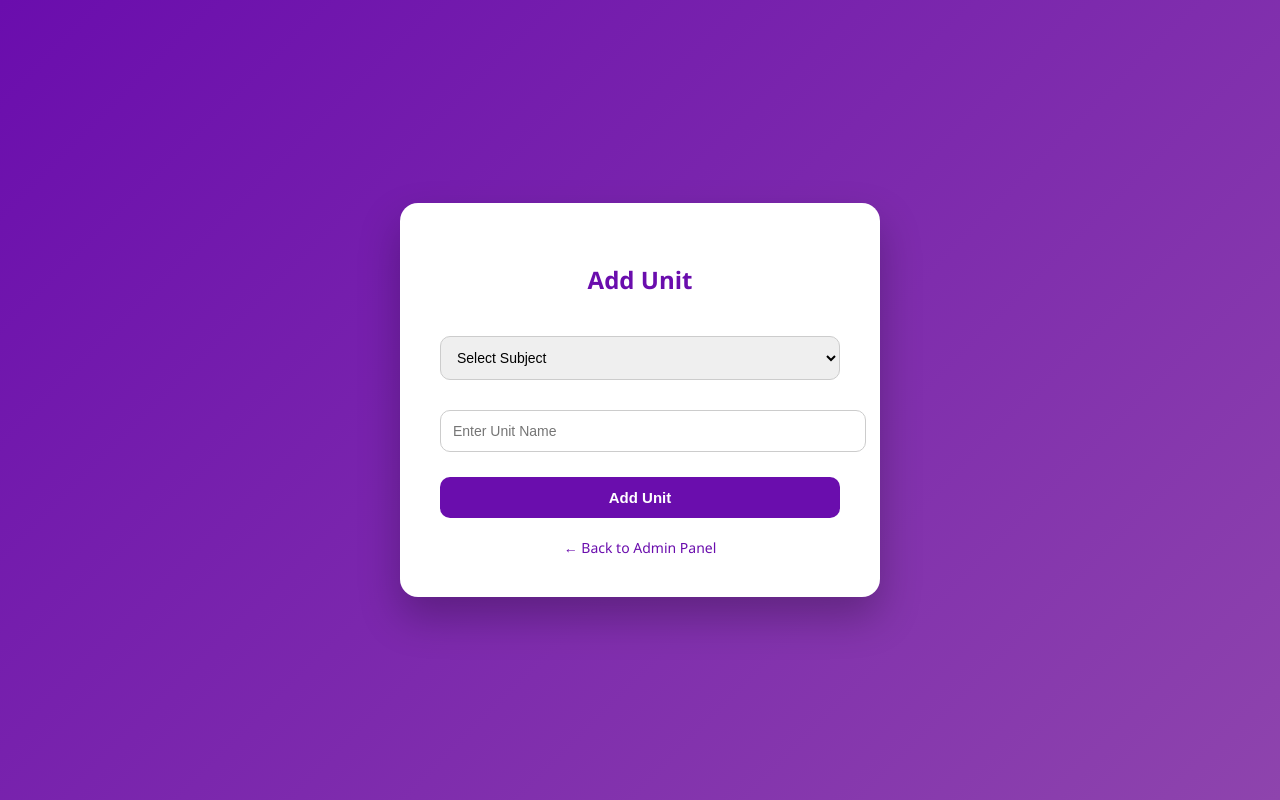
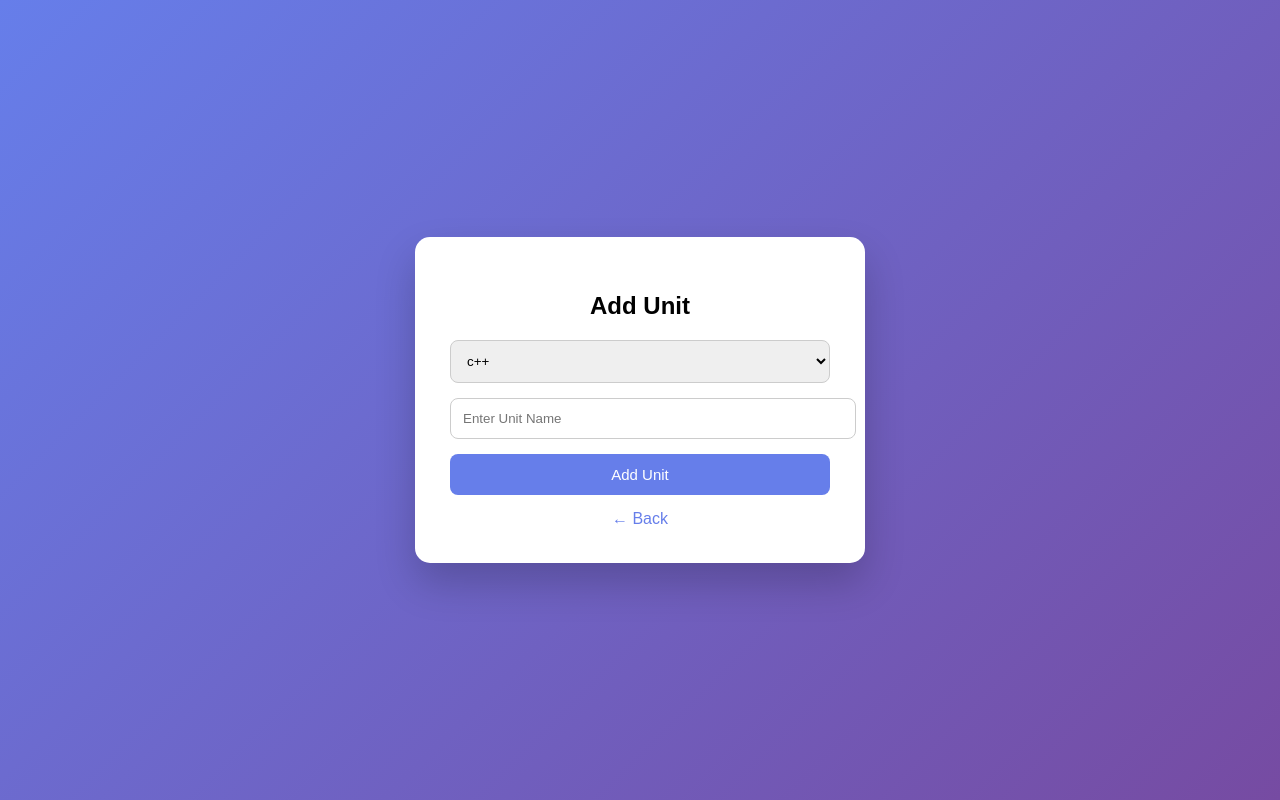
Before and after one commit to vajjareeswarid-byte/learn-quiz, a Flask app: page /add_unit in a window 1280 px wide. Run offline with Flask 3, Linux system fonts and the light colour scheme; data comes from the database, SQL or seed files in the repository.

Commit message:
Update add_unit.html

```diff
--- a/templates/add_unit.html
+++ b/templates/add_unit.html
@@ -5,101 +5,87 @@
 <meta name="viewport" content="width=device-width, initial-scale=1.0">
 
 <style>
+
 body{
     margin:0;
     height:100vh;
     display:flex;
     justify-content:center;
     align-items:center;
-    background:linear-gradient(135deg,#6a0dad,#8e44ad);
-    font-family:'Segoe UI',Arial;
+    background:linear-gradient(135deg,#667eea,#764ba2);
+    font-family:Arial;
 }
 
-.box{
+.card{
     background:white;
-    padding:40px;
-    border-radius:18px;
-    width:400px;
+    padding:35px;
+    border-radius:15px;
+    width:380px;
     text-align:center;
-    box-shadow:0 20px 40px rgba(0,0,0,0.25);
+    box-shadow:0 20px 40px rgba(0,0,0,0.2);
 }
 
 h2{
-    margin-bottom:25px;
-    color:#6a0dad;
+    margin-bottom:20px;
 }
 
 select,input{
     width:100%;
     padding:12px;
-    margin:15px 0;
+    margin-bottom:15px;
+    border-radius:8px;
     border:1px solid #ccc;
-    border-radius:10px;
-    font-size:14px;
-    transition:0.3s;
-}
-
-select:focus,input:focus{
-    border-color:#6a0dad;
-    outline:none;
-    box-shadow:0 0 6px rgba(106,13,173,0.5);
 }
 
 button{
     width:100%;
     padding:12px;
-    margin-top:10px;
-    background:#6a0dad;
+    border:none;
+    border-radius:8px;
+    background:#667eea;
     color:white;
-    border:none;
-    border-radius:10px;
     font-size:15px;
-    font-weight:600;
     cursor:pointer;
-    transition:0.3s;
 }
 
 button:hover{
-    background:#4b0082;
-    transform:translateY(-2px);
+    background:#5a67d8;
 }
 
 .back{
     display:block;
-    margin-top:20px;
+    margin-top:15px;
     text-decoration:none;
-    color:#6a0dad;
-    font-size:14px;
+    color:#667eea;
 }
 
-.back:hover{
-    text-decoration:underline;
-}
 </style>
 </head>
 
 <body>
 
-<div class="box">
-    <h2>Add Unit</h2>
+<div class="card">
 
-    <form method="post">
+<h2>Add Unit</h2>
 
-        <select name="subject_id" required>
-            <option value="">Select Subject</option>
-            {% for s in subjects %}
-            <option value="{{ s.id }}">{{ s.name }}</option>
-            {% endfor %}
-        </select>
+<form action="/add_unit" method="POST">
 
-        <input type="text" name="unit_name"
-               placeholder="Enter Unit Name" required>
+<select name="subject">
 
-        <button type="submit">Add Unit</button>
+{% for s in subs %}
+<option value="{{s.id}}">{{s.name}}</option>
+{% endfor %}
 
-    </form>
+</select>
 
-    <a href="/admin_panel" class="back">← Back to Admin Panel</a>
+<input type="text" name="unit" placeholder="Enter Unit Name" required>
+
+<button type="submit">Add Unit</button>
+
+</form>
+
+<a href="/admin" class="back">← Back</a>
+
 </div>
 
 </body>
```
